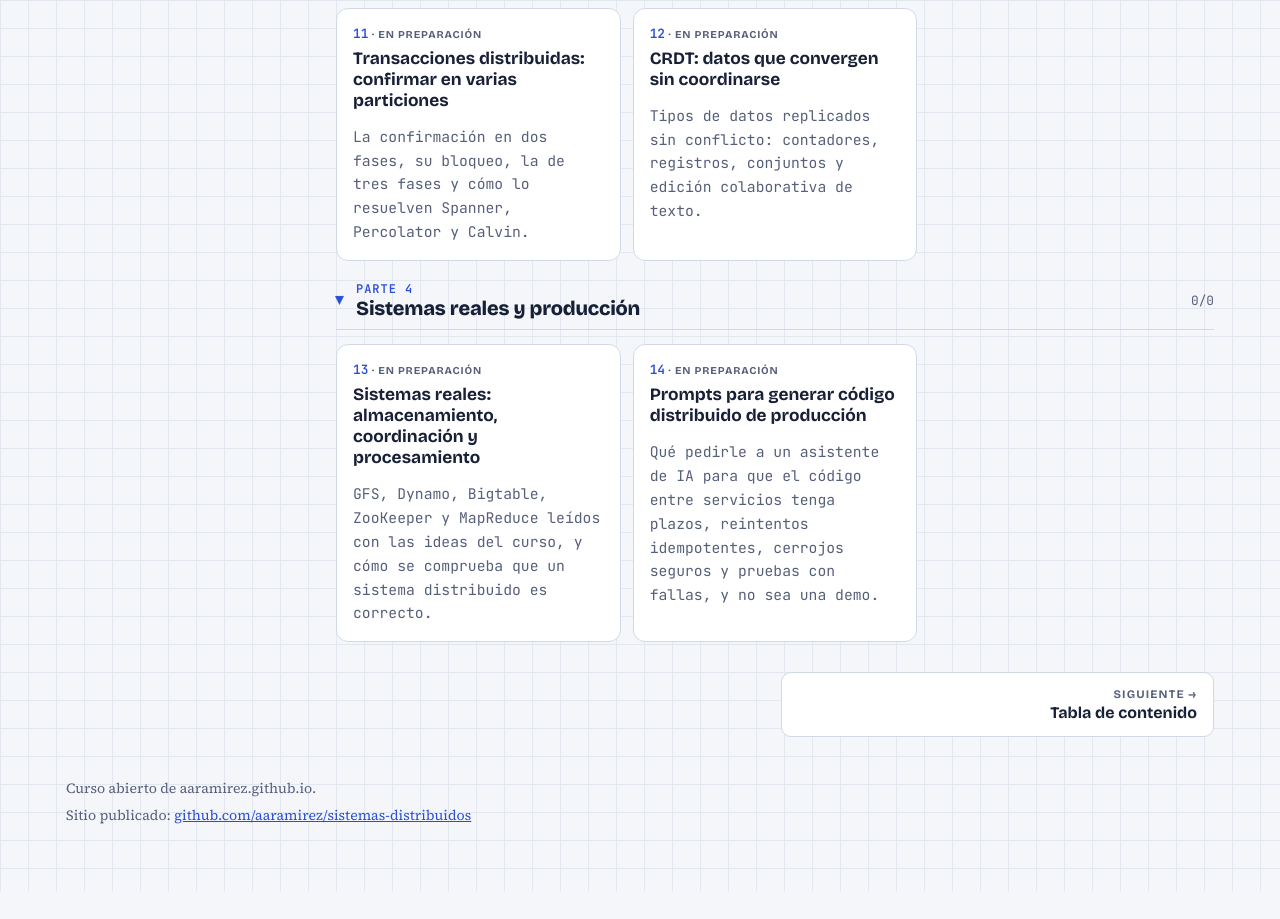
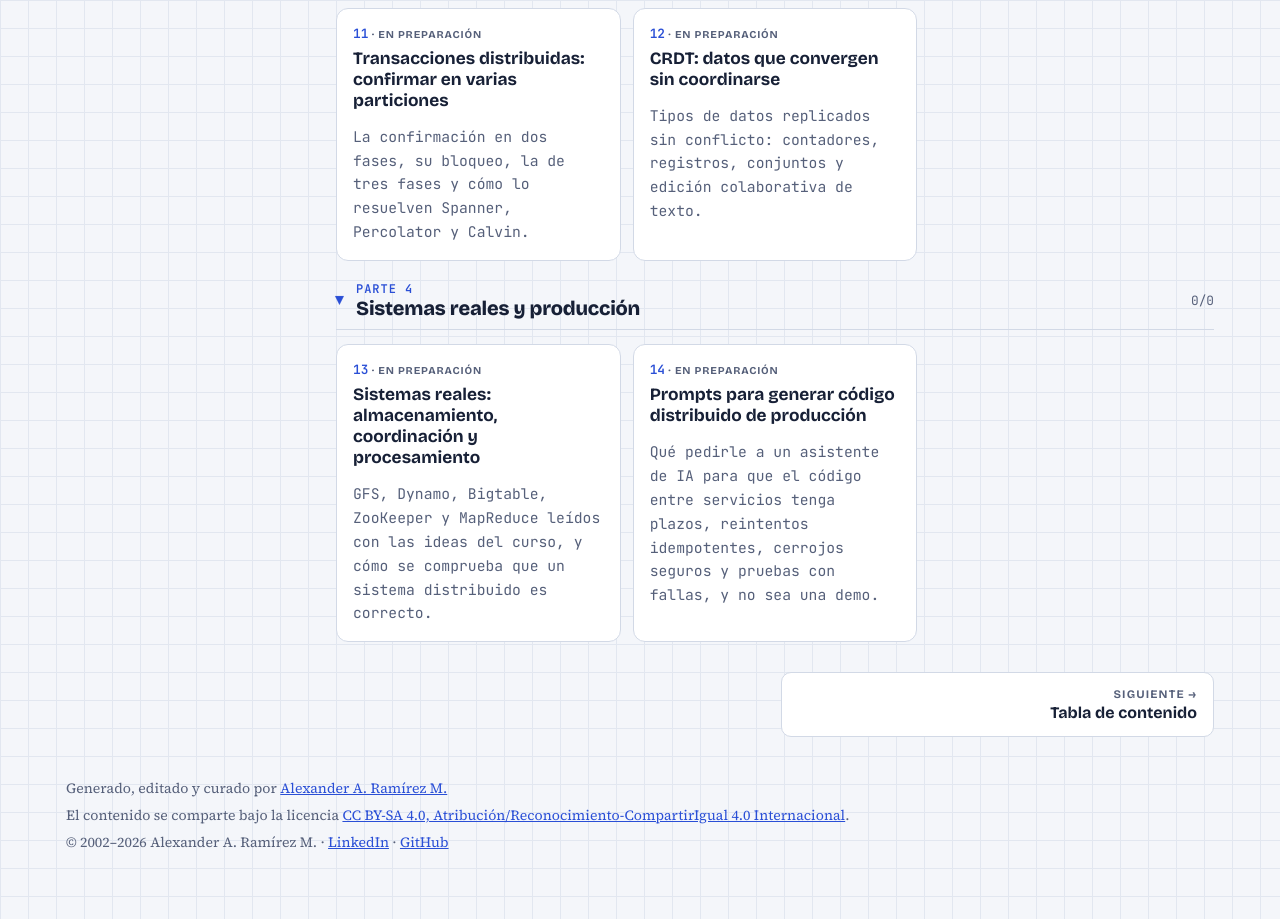
Before and after one commit to aaramirez/sistemas-distribuidos, a plain HTML site: page index.html in a window 1280 px wide. Shown: the part 2436-3355 px from the top of the page. Before the commit the page ends 3328 px from the top, so only its background shows below. Drawn offline with nearby package versions, Linux system fonts and the light colour scheme.

Commit message:
Pie común: autoría, licencia CC BY-SA 4.0 y año que se actualiza solo

```diff
--- a/index.html
+++ b/index.html
@@ -89,7 +89,7 @@ height="0" width="0" style="display:none;visibility:hidden"></iframe></noscript>
 <nav class="pager" id="pager" aria-label="Capítulo anterior y siguiente"></nav>
 </main>
 </div>
-<footer><span>Curso abierto de aaramirez.github.io.</span><span>Sitio publicado: <a href="https://github.com/aaramirez/sistemas-distribuidos" target="_blank" rel="noopener">github.com/aaramirez/sistemas-distribuidos</a></span></footer>
+<footer><span>Generado, editado y curado por <a href="https://www.linkedin.com/in/alexander-ramirez-morales/" target="_blank" rel="noopener">Alexander A. Ramírez M.</a></span><span>El contenido se comparte bajo la licencia <a href="https://creativecommons.org/licenses/by-sa/4.0/deed.es" target="_blank" rel="noopener">CC BY-SA 4.0, Atribución/Reconocimiento-CompartirIgual 4.0 Internacional</a>.</span><span>© 2002–<span data-anio>2026</span> Alexander A. Ramírez M. · <a href="https://www.linkedin.com/in/alexander-ramirez-morales/" target="_blank" rel="noopener">LinkedIn</a> · <a href="https://github.com/aaramirez" target="_blank" rel="noopener">GitHub</a></span><script>document.querySelectorAll('[data-anio]').forEach(function (e) { e.textContent = new Date().getFullYear(); });</script></footer>
 </div>
 <script src="assets/lab.js"></script>
 </body>
```
Also changed, not shown: temario.html (+1 -1 lines).
